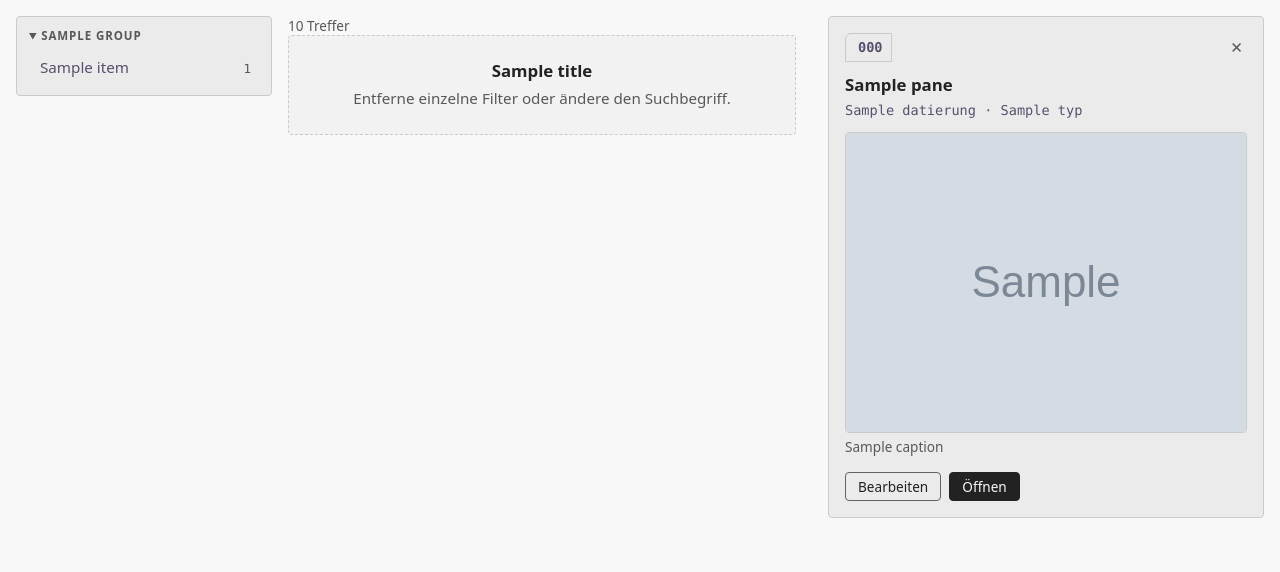
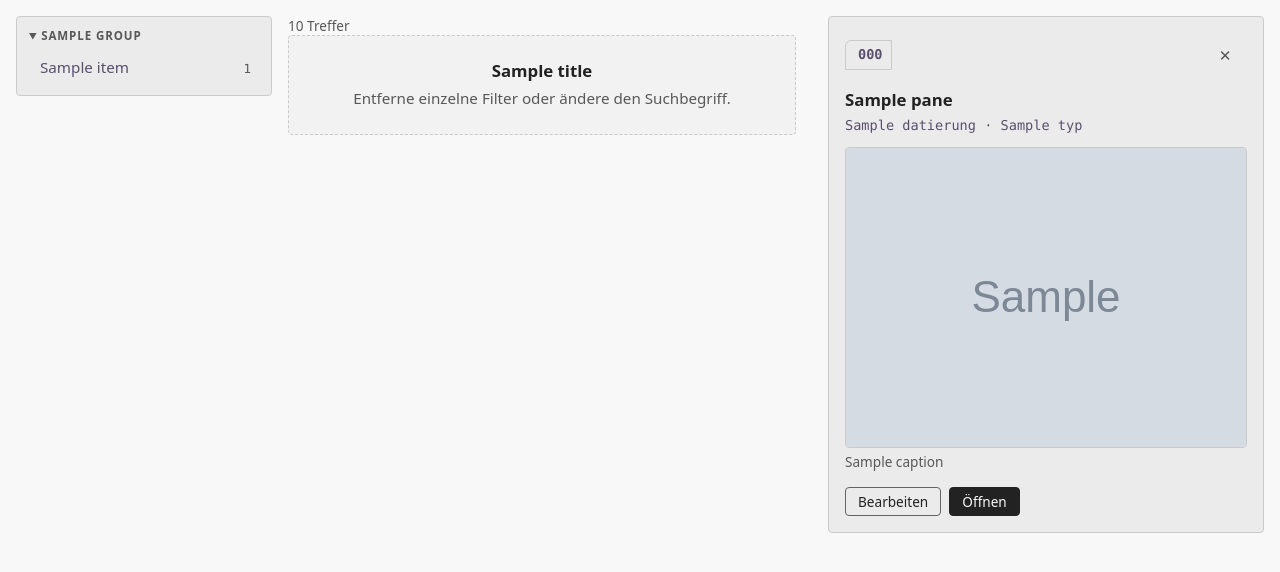
Before and after one commit to deutscher-pfadfinderbund/bundesarchiv, a Django app: template src/bundesarchiv/app/web/templates/workbench/workbench.html in a window 1280 px wide. Shown: the part 73-645 px from the top of the page. Run offline with Django 5.2, Linux system fonts and the light colour scheme; the template is opened without the code that fills it: most values are stand-ins (such as "Sample title", 1, 10 or a date in 2020); grey boxes marked "Sample" are stand-in pictures.

Commit message:
fixup! feat(web): preview pane (?artikel=<ulid>)

```diff
--- a/src/bundesarchiv/app/web/static/layouts.css
+++ b/src/bundesarchiv/app/web/static/layouts.css
@@ -163,9 +163,13 @@ body.wb {
   margin-bottom: var(--space-3);
 }
 .wb-pane-schliessen {
+  display: inline-flex;
+  align-items: center;
+  justify-content: center;
+  min-width: 2.75rem;
+  min-height: 2.75rem;
   color: var(--on-surface-variant);
   text-decoration: none;
-  padding: 0 var(--space-1);
   border-radius: var(--radius-s);
 }
 .wb-pane-schliessen:hover { color: var(--on-surface); }
```
